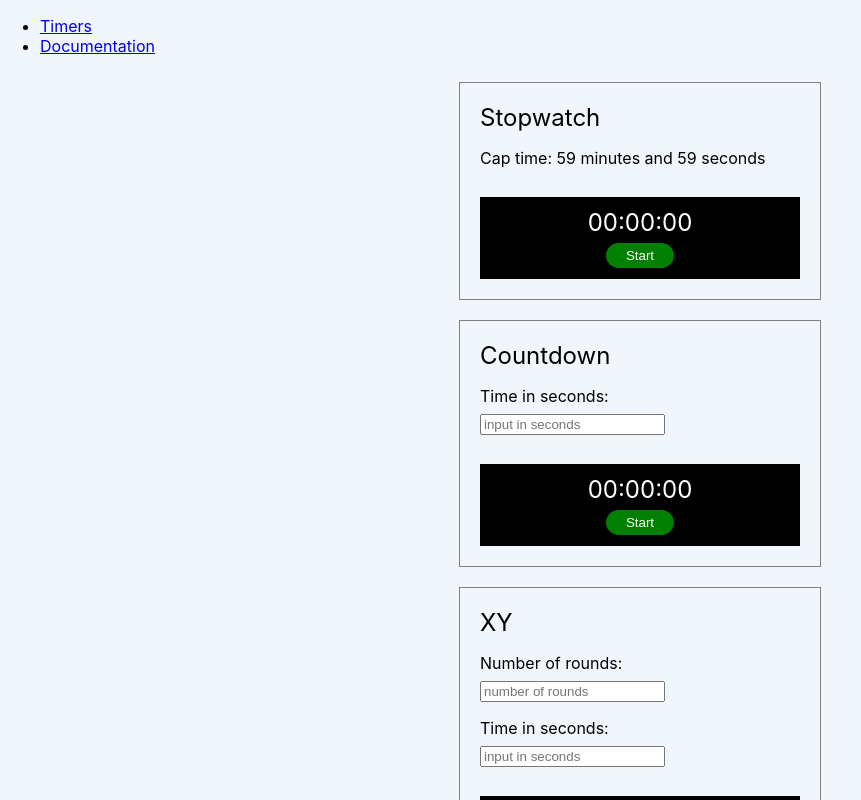
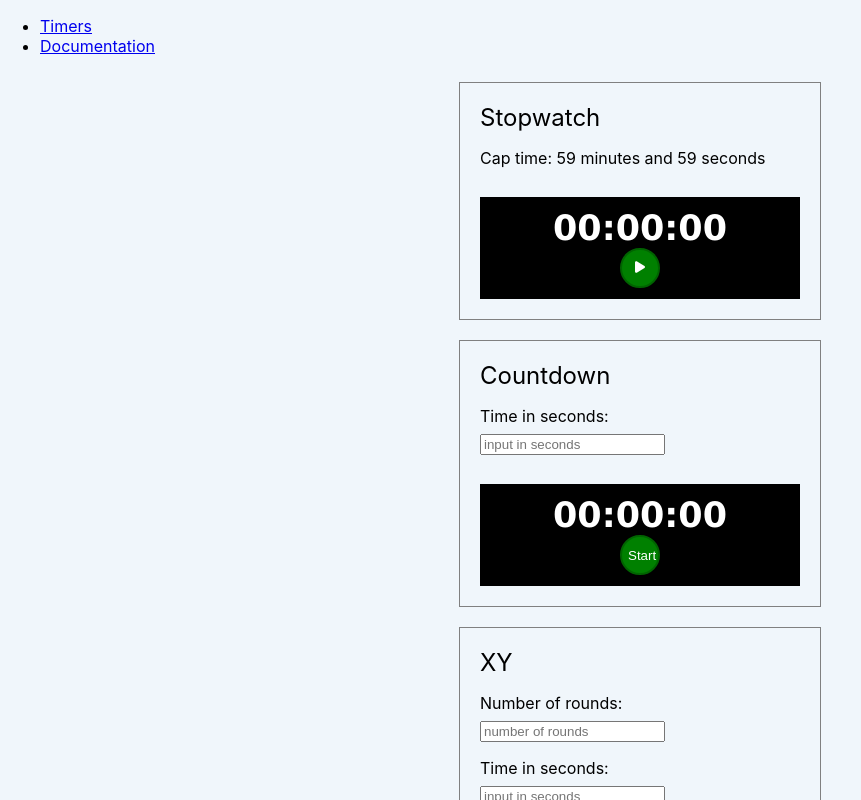
Before and after one commit to prof-tejera/assignment-1-yhpf, a React (Create React App) app: page / in a window 1280 px wide. Shown: the whole page, without its empty margins (0-861 px from the left). Built offline with nearby package versions, Linux system fonts and the light colour scheme.

Commit message:
buttons with icons for stopwatch

```diff
--- a/public/index.html
+++ b/public/index.html
@@ -8,6 +8,8 @@
     <link rel="apple-touch-icon" href="%PUBLIC_URL%/logo192.png" />
     <link rel="manifest" href="%PUBLIC_URL%/manifest.json" />
 
+    <script src="https://kit.fontawesome.com/8bf5e6b33c.js" crossorigin="anonymous"></script>
+
     <title>Assignment 1</title>
   </head>
   <body>
--- a/src/components/generic/TimersStyle.css
+++ b/src/components/generic/TimersStyle.css
@@ -38,87 +38,105 @@
     padding-bottom: 10px;
 }
 
+.timerDisplay {
+    font-size: 35px;
+    font-weight: bold;
+    font-family:'Lucida Sans', 'Lucida Sans Regular', 'Lucida Grande', 'Lucida Sans Unicode', Geneva, Verdana, sans-serif;
+    color: #FFFFFF; /* white */
+}
+
+/* ===== BUTTON STYLING ===== */
+
+/* Start */
 .start {
     background-color: green;
-    border: darkgreen;
-    border-radius: 15px;
-    border: white;
-    padding: 5px 20px;
+    border: solid 2px darkgreen;
+    border-radius: 50%;
+    height: 40px;
+    width: 40px;
     color: white;
 }
 
 .start:hover {
     background-color: darkgreen;
-    border: green;
+    border: solid 2px white;
     cursor: pointer;
 }
 
 .start:active {
     background-color: grey;
-    border: green;
+    border: solid 2px darkgreen;
     cursor: pointer;
 }
 
+/* Pause/Resume */
 .pause-resume {
     background-color: orange;
-    border: darkorange;
-    border-radius: 15px;
-    padding: 5px 10px;
+    border: solid 2px darkorange;
+    border-radius: 50%;
+    height: 40px;
+    width: 40px;
     color: white;
-    width: 5rem;
+    font-size: 20px;
 }
 
 .pause-resume:hover {
     background-color: darkorange;
-    border: orange;
+    border: solid 2px white;
     cursor: pointer;
 }
 
 .pause-resume:active {
     background-color: grey;
-    border: orange;
+    border: solid 2px darkorange;
     cursor: pointer;
 }
 
+/* FastForward */
 .fastforward {
     background-color: darkviolet;
-    border: purple;
-    border-radius: 15px;
-    padding: 5px 20px;
+    border: solid 2px purple;
+    border-radius: 50%;
+    height: 40px;
+    width: 40px;
     color: white;
+    font-size: 20px;
 }
 
 .fastforward:hover {
     background-color: purple;
-    border: darkviolet;
+    border: solid 2px white;
     cursor: pointer;
 }
 
 .fastforward:active {
     background-color: grey;
-    border: darkviolet;
+    border: solid 2px purple;
     cursor: pointer;
 }
 
+/* Reset */
 .reset {
     background-color: red;
-    border: darkred;
-    border-radius: 15px;
-    padding: 5px 20px;
+    border: solid 2px darkred;
+    border-radius: 50%;
+    height: 40px;
+    width: 40px;
     color: white;
+    font-size: 20px;
     margin: 2px;
 }
 
 .reset:hover {
     background-color: darkred;
-    border: red;
+    border: solid 2px white;
     margin: 2px;
     cursor: pointer;
 }
 
 .reset:active {
     background-color: grey;
-    border: red;
+    border: solid 2px darkred;
     margin: 2px;
     cursor: pointer;
 }
--- a/src/components/timers/Stopwatch.js
+++ b/src/components/timers/Stopwatch.js
@@ -53,29 +53,32 @@ const Stopwatch = () => {
         <div>
             <div>
                 <Button
-                    className="start"
+                    className="start fa fa-play"
                     onClick={handleStart}
-                    text="Start"
+                    text=""
                 />
             </div>
         </div>
     );
+
+    // https://www.w3schools.com/icons/fontawesome_icons_video.asp
+
     const ActiveButtons = (
         <div className="buttons">
             <Button
-                className="fastforward"
+                className="fastforward fa fa-fast-forward"
                 onClick={handleFastForward}
-                text="Fast Forward"
+                text=""
             />
             <Button
-                className="reset"
+                className="reset fa-solid fa-rotate-left"
                 onClick={handleReset}
-                text="Reset"
+                text=""
             />
             <Button
                 className="pause-resume"
                 onClick={handlePauseResume}
-                text={isPaused ? "Resume" : "Pause"}
+                text={isPaused ? <i class="fa fa-play"></i> : <i class="fa fa-pause"></i>}
             />
         </div>
     );
```
